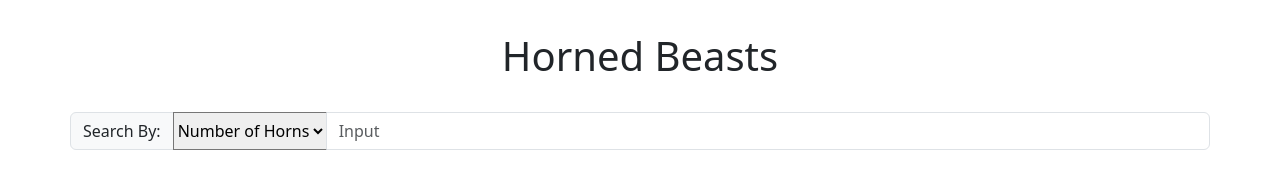
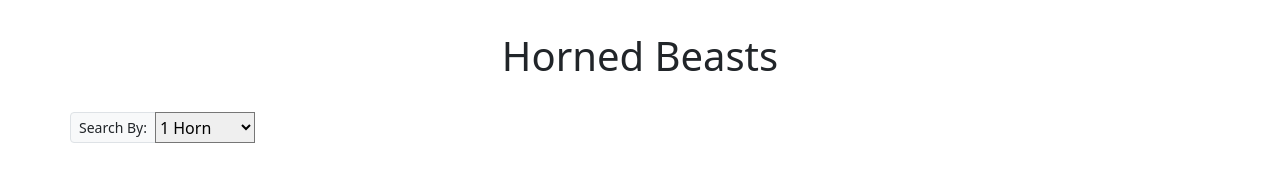
Before and after one commit to Arvoya/Gallery-of-Horns, a React (Vite) app: page / in a window 1280 px wide. Shown: the top 187 px of the page. Built offline with nearby package versions, Linux system fonts and the light colour scheme.

Commit message:
made changes to way user would find beasts based off number of horns thanks to feedback given

```diff
--- a/src/App.jsx
+++ b/src/App.jsx
@@ -58,7 +58,7 @@ class App extends React.Component {
 
     return (
       <>
-      <Header searchedBeast={this.searchedBeast}/>
+      <Header beastData = {hornedbeastsData} searchedBeast={this.searchedBeast}/>
       <Gallery beastData={hornedbeastsData} updateBeastID={this.updateBeastID} userClick={this.toggleModal} searchedBeast= {this.state.searchedBeast}/>
       <SelectedBeast showModal={this.state.showModal} toggleModal={this.toggleModal} currentBeast={this.state.foundBeast}/>
       <Footer />
--- a/src/components/Gallery.jsx
+++ b/src/components/Gallery.jsx
@@ -4,9 +4,12 @@ import Container from 'react-bootstrap/Container';
 import Row from 'react-bootstrap/Row';
 import Col from 'react-bootstrap/Col';
 
+
 class Gallery extends React.Component {
 
+
   render() {
+
     if (this.props.searchedBeast === undefined) {
       return (
         <Container >
--- a/src/components/Header.jsx
+++ b/src/components/Header.jsx
@@ -1,5 +1,4 @@
 import React from "react";
-import Form from 'react-bootstrap/Form';
 import InputGroup from 'react-bootstrap/InputGroup';
 
 
@@ -10,27 +9,43 @@ class Header extends React.Component  {
     this.props.searchedBeast(event.target.value);
   }
 
+
+
   render() {
+
+
+    let cycle = (data) => {
+
+      let arr = [];
+
+      data.forEach(element => {
+
+        if (!arr.includes(element.horns)){
+          arr.push(element.horns);
+        }
+      });
+      return arr;
+    }
+
+    let hornsArr = cycle(this.props.beastData);
 
     return (
       <div>
         <header>
-        <h1>Horned Beasts</h1>
-        <br />
-        <InputGroup className="mb-3">
-        <InputGroup.Text id="basic-addon1">Search By:</InputGroup.Text>
-        <select name="type" id="">
-          <option value="horns">Number of Horns</option>
-        </select>
-        <Form.Control
-          placeholder="Input"
-          aria-label="Input"
-          aria-describedby="basic-addon1"
-          type = "number"
-          name = "hornAmount"
-          onChange={this.handleChange}
-        />
-      </InputGroup>
+          <h1>Horned Beasts</h1>
+          <br />
+            <div>
+              <InputGroup size="sm" className="mb-3" >
+                <InputGroup.Text id="basic-addon1">Search By:</InputGroup.Text>
+                  <select name="type" id="" onChange={this.handleChange}>
+                    {hornsArr.map((element) => {
+                      return <option key={element} value={element}>
+                        {element} {element > 1 ? 'Horns' : 'Horn'}
+                        </option>;
+                    })}
+                  </select>
+              </InputGroup>
+            </div>
         </header>
         <br />
       </div>
```
Lines whose indentation alone changed are shown as unchanged.
